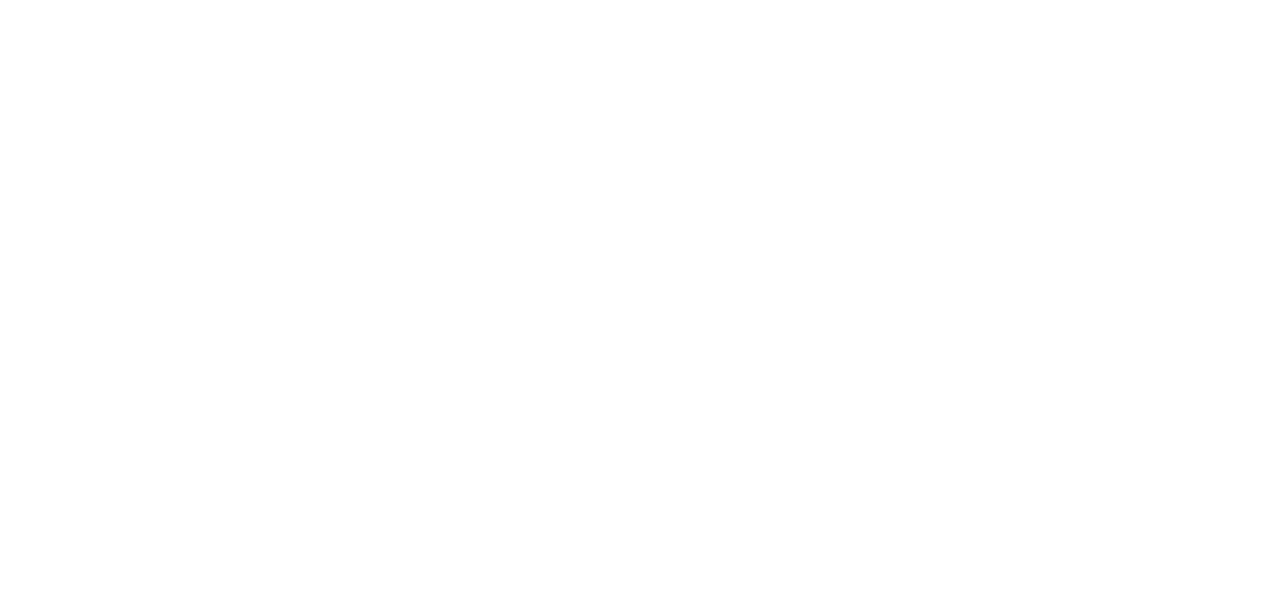
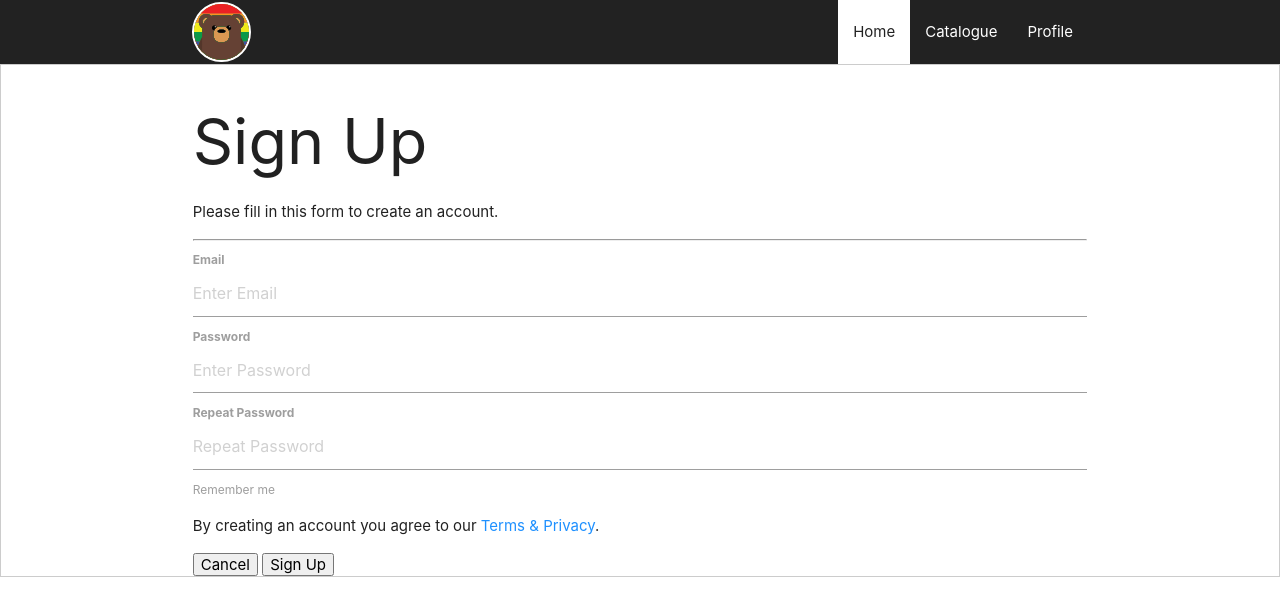
Before and after one commit to ByronFiler/brimark-frontend, a website built with Parcel: page src/signup.html in a window 1280 px wide. Built offline with nearby package versions, Linux system fonts and the light colour scheme.

Commit message:
Update signup.html
I have added the sign up form for the sign up page.
There is a cancel button to canel submissions.
There is a navigaion bar for users to navigate.

```diff
--- a/src/signup.html
+++ b/src/signup.html
@@ -9,8 +9,54 @@
     <title>Signup</title>
 </head>
 <body>
+        <section>
+        <nav class="dark-theme">
+            <div class="nav-wrapper container">
+                <a href="index.html" class="brand-logo"><img class="icon" src="assets/svg/bear.svg" alt="a brown bear with a pride flag behind it"></a>
+                <a href="#" data-target="mobile-demo" class="sidenav-trigger"><i class="material-icons">menu</i></a>
+                <ul class="right hide-on-med-and-down">
+                    <li class="active"><a href="index.html">Home</a></li>
+                    <li><a href="#">Catalogue</a></li>
+                    <li><a href="profile.html">Profile</a></li>
+                </ul>
+            </div>
+        </nav>
+
+
+        <ul class="sidenav" id="mobile-demo">
+            <li><a href="index.html">Home</a></li>
+            <li><a href="#">Catalogue</a></li>
+            <li><a href="profile.html">Profile</a></li>
+        </ul>
+    </section>
+
+        <form action="/action_page.php" style="border:1px solid #ccc">
     <div class="container">
+              <h1>Sign Up</h1>
+              <p>Please fill in this form to create an account.</p>
+              <hr>
 
-    </div>
+              <label for="email"><b>Email</b></label>
+              <input type="text" placeholder="Enter Email" name="email" required>
+
+              <label for="psw"><b>Password</b></label>
+              <input type="password" placeholder="Enter Password" name="psw" required>
+
+              <label for="psw-repeat"><b>Repeat Password</b></label>
+              <input type="password" placeholder="Repeat Password" name="psw-repeat" required>
+
+              <label>
+                <input type="checkbox" checked="checked" name="remember" style="margin-bottom:15px"> Remember me
+              </label>
+
+              <p>By creating an account you agree to our <a href="#" style="color:dodgerblue">Terms & Privacy</a>.</p>
+
+              <div class="clearfix">
+                <button type="button" class="cancelbtn">Cancel</button>
+                <button type="submit" class="signupbtn">Sign Up</button>
+              </div>
+            </div>
+          </form>
+
 </body>
 </html>
```
